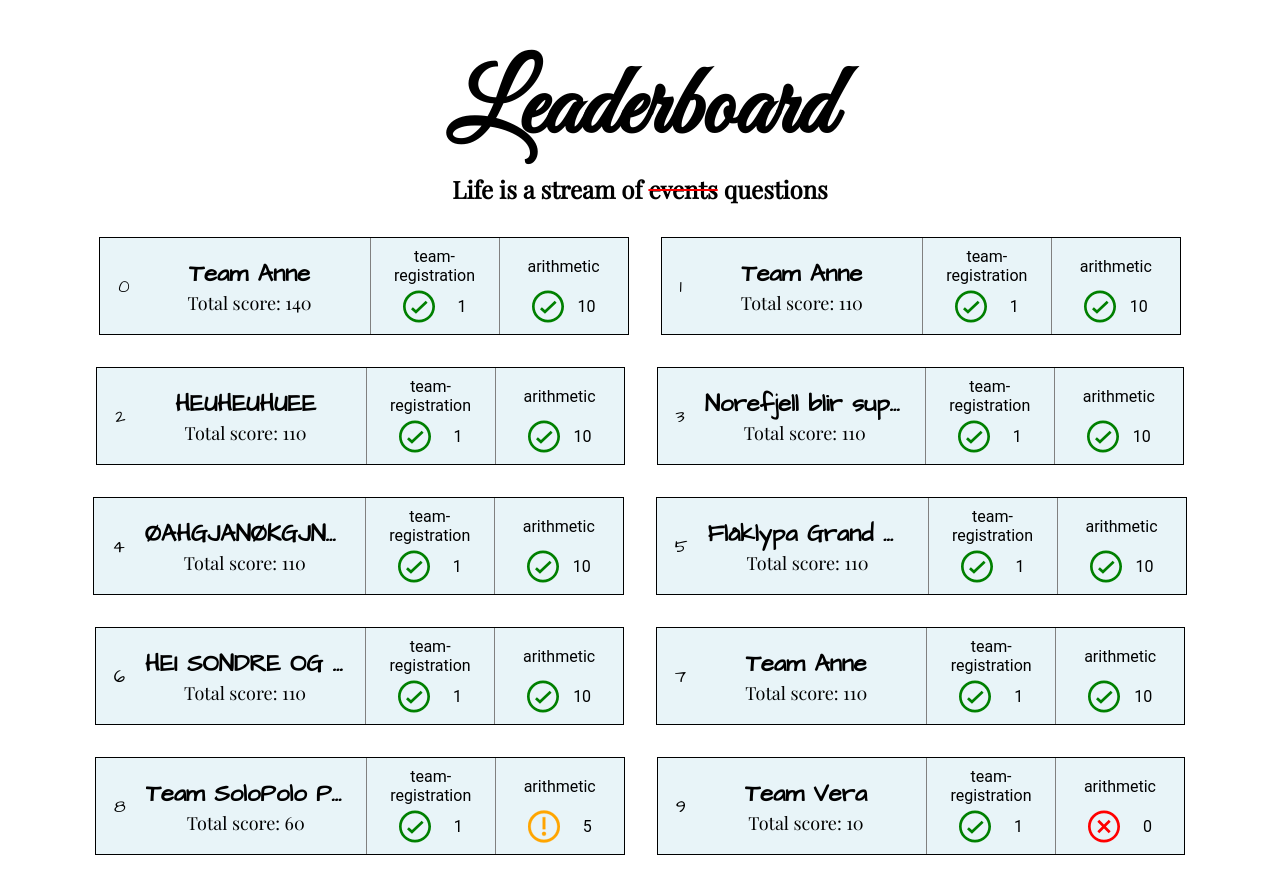
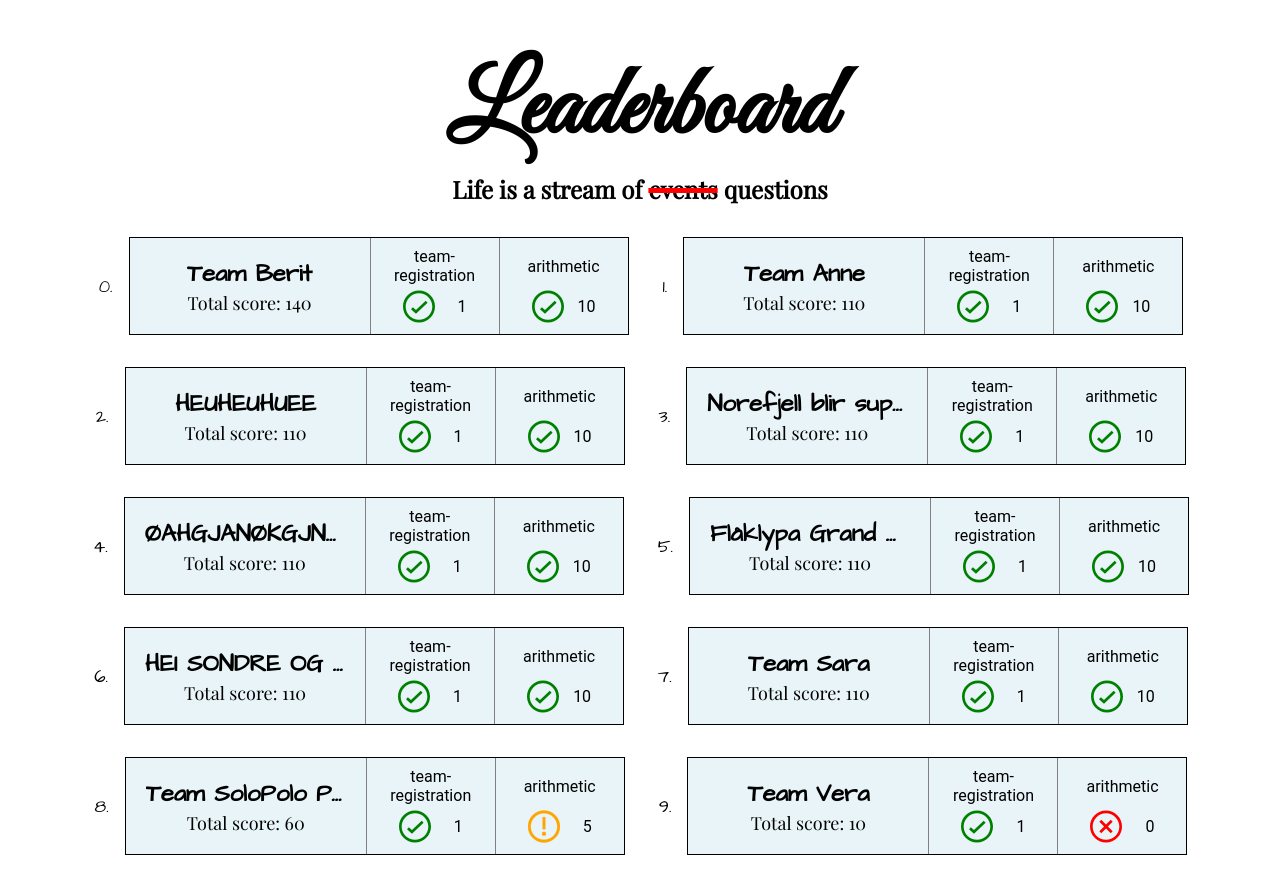
Before and after one commit to navikt/leesah-game, a React (Vite) app in the folder quizboard/frontend/: page / in a window 1280 px wide. Shown: the top 894 px of the page. Built offline with nearby package versions, Linux system fonts and the light colour scheme.

Commit message:
tyknet strek over event og la tall utenfor scorecard-komponentene

```diff
--- a/quizboard/frontend/src/Leaderboard/Leaderboard.less
+++ b/quizboard/frontend/src/Leaderboard/Leaderboard.less
@@ -3,6 +3,11 @@
   flex-direction: row;
   flex-wrap: wrap;
   justify-content: center;
+
+  &__wrapper {
+    display: flex;
+    flex-direction: row;
+  }
 
   &__team {
     border: 1px solid black;
@@ -71,6 +76,24 @@
       width: 4rem;
       justify-content: space-between;
 
+      //TODO denne animasjonen skal kjøres når noen får poeng
+      //.icon_OK {
+      //  animation: icon_OK 2s ease-out infinite;
+      //  animation-iteration-count: 1;
+      //}
+      //
+      //@keyframes icon_OK {
+      //  0% {
+      //    transform: scale(1, 1);
+      //  }
+      //  50% {
+      //    transform: scale(1.5, 1.5);
+      //  }
+      //  100% {
+      //    transform: scale(1, 1);
+      //  }
+      //}
+
       img {
         width: 2rem;
         height: auto;
--- a/quizboard/frontend/src/Leaderboard/Leaderboard.tsx
+++ b/quizboard/frontend/src/Leaderboard/Leaderboard.tsx
@@ -1,4 +1,4 @@
-import { Backend, BoardDto, CategoryResultDto, restBackend, TeamResultDto } from '../restBackend';
+import { Backend, BoardDto, restBackend, TeamResultDto } from '../restBackend';
 import React, { useState } from 'react';
 import { useInterval } from '../poller';
 import ErrorIkon from '../ikoner/Error.svg';
@@ -24,7 +24,6 @@ export default function Leaderboard() {
         update().then(() => console.log('Updating...'));
     }, 2000);
 
-
     const icon = (status: String) => {
         if (status === 'FAILURE') {
             return <img src={ErrorIkon} alt='Error icon' />;
@@ -39,8 +38,9 @@ export default function Leaderboard() {
         <div className='leaderboard'>
             {board.board.sort((a: TeamResultDto, b: TeamResultDto) => a.score < b.score ? 1 : -1)
                 .map((team: any, index: number) => (
-                    <div key={index} className='leaderboard__team'>
-                        <p className='leaderboard__number'>{index}</p>
+                    <div key={index} className='leaderboard__wrapper'>
+                        <p className='leaderboard__number'>{index}.</p>
+                        <div className='leaderboard__team'>
                             <div className='leaderboard__info'>
                                 <h3 className='leaderboard__teamname'>{team.name}</h3>
                                 <p className='leaderboard__score'>Total score: {team.score}</p>
@@ -55,6 +55,7 @@ export default function Leaderboard() {
                                 </div>
                             ))}
                         </div>
+                    </div>
                 ))}
         </div>
     );
--- a/quizboard/frontend/src/hardcodedBackend.ts
+++ b/quizboard/frontend/src/hardcodedBackend.ts
@@ -1,5 +1,4 @@
-import { Backend, BoardDto, errorWhenBadResponse, wrapNetworkErrors } from './restBackend';
-
+import { Backend, BoardDto } from './restBackend';
 
 export const testBackend = (): Backend => {
     return {
@@ -107,7 +106,7 @@ let testData = {
             'okCount': 10,
         }],
     }, {
-        'name': 'Team Anne',
+        'name': 'Team Berit',
         'score': 140,
         'categoryResult': [{
             'name': 'team-registration',
@@ -119,7 +118,7 @@ let testData = {
             'okCount': 10,
         }],
     }, {
-        'name': 'Team Anne',
+        'name': 'Team Sara',
         'score': 110,
         'categoryResult': [{
             'name': 'team-registration',
--- a/quizboard/frontend/src/index.less
+++ b/quizboard/frontend/src/index.less
@@ -22,6 +22,7 @@ body {
   .strikethrough-line {
     color: red;
     text-decoration: line-through;
+    text-decoration-thickness: 5px;
   }
 
   .strikethrough-header {
--- a/quizboard/frontend/src/poller.ts
+++ b/quizboard/frontend/src/poller.ts
@@ -1,4 +1,4 @@
-import React, { useState, useEffect, useRef } from "react"
+import { useEffect, useRef } from 'react';
 
 export function useInterval(callback: any, delay: number) {
     const savedCallback = useRef()
```
Lines whose indentation alone changed are shown as unchanged.
